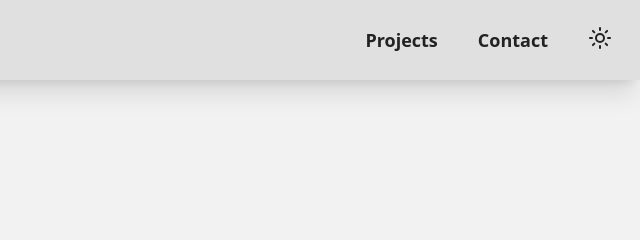
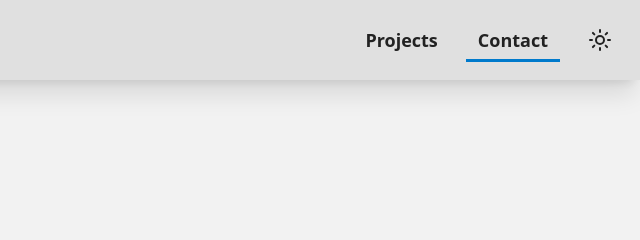
Before and after one commit to matteoc99/matteocosi.com, an Astro site: page /contact in a window 1280 px wide. Shown: the top 240 px of the page, 640-1280 px from the left. Built offline with nearby package versions, Linux system fonts and the light colour scheme; Astro itself is replaced by a stand-in of ours.

Commit message:
feat: improved nav

```diff
--- a/src/components/NavBar.vue
+++ b/src/components/NavBar.vue
@@ -41,8 +41,8 @@ const watchIsDone = () => {
 
 watchIsDone()
 const restore = () => {
-  if(pathname && pathname!== '/'){
-    window.location.replace(window.location.href.replace(pathname,""))
+  if (pathname && pathname !== '/') {
+    window.location.replace(window.location.href.replace(pathname, ""))
     return;
   }
 
@@ -54,6 +54,13 @@ const restore = () => {
   }, 500)
 
 }
+
+
+const links = [
+  {path: "/projects", name: "Projects"},
+  {path: "/contact", name: "Contact"}
+]
+
 </script>
 
 <template>
@@ -72,10 +79,20 @@ const restore = () => {
           Matteo Cosi
         </div>
       </div>
-      <nav class="flex space-x-4" v-if="isSmall">
-        <a href="/projects" class="flat-link-primary">Projects</a>
-        <a href="/contact" class="flat-link-primary">Contact</a>
-        <div class="fill-button-primary" @click="toggleDark()">
+      <nav class="flex space-x-4 h-full items-center" v-if="isSmall">
+        <template v-for="{path, name} in links" :key="path">
+        <a :href="path"
+           class="flex items-center h-full cursor-pointer"
+        >
+          <span
+            :class="[pathname === path ? 'active':'']"
+            class="flat-link-primary h-fit"
+          >
+          {{ name }}
+          </span>
+        </a>
+        </template>
+        <div class="fill-button-primary h-fit" @click="toggleDark()">
           <Moon v-if="isDark"/>
           <Sun v-else/>
         </div>
--- a/src/css/buttons.css
+++ b/src/css/buttons.css
@@ -51,7 +51,7 @@
 
 
   .flat-link-primary {
-    @apply text-lg font-semibold transition-all duration-150 text-foreground rounded px-3 py-2 cursor-pointer;
+    @apply h-full text-nowrap text-lg font-semibold transition-all duration-150 text-foreground rounded px-3 py-2 cursor-pointer;
     background-color: transparent;
     border: none;
     position: relative;
```
